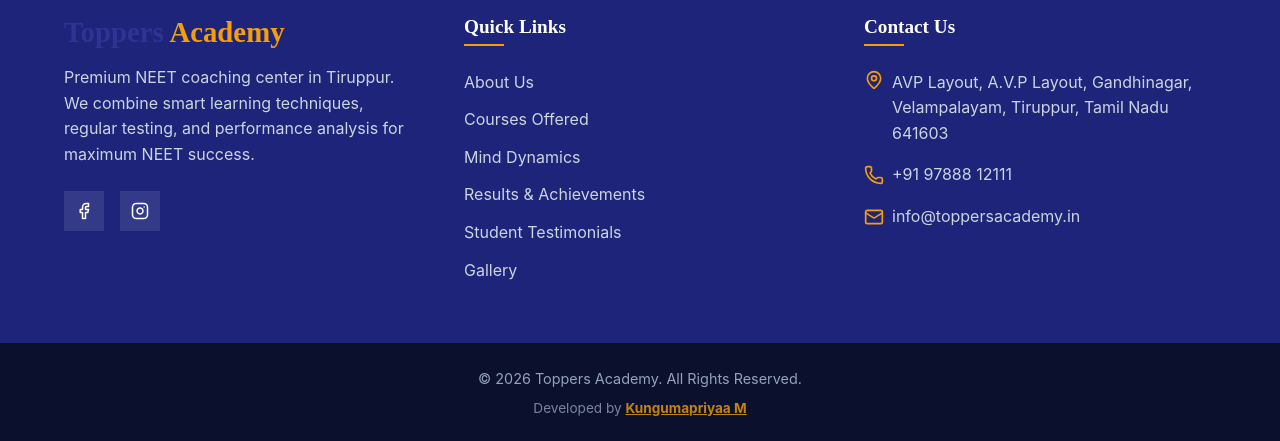
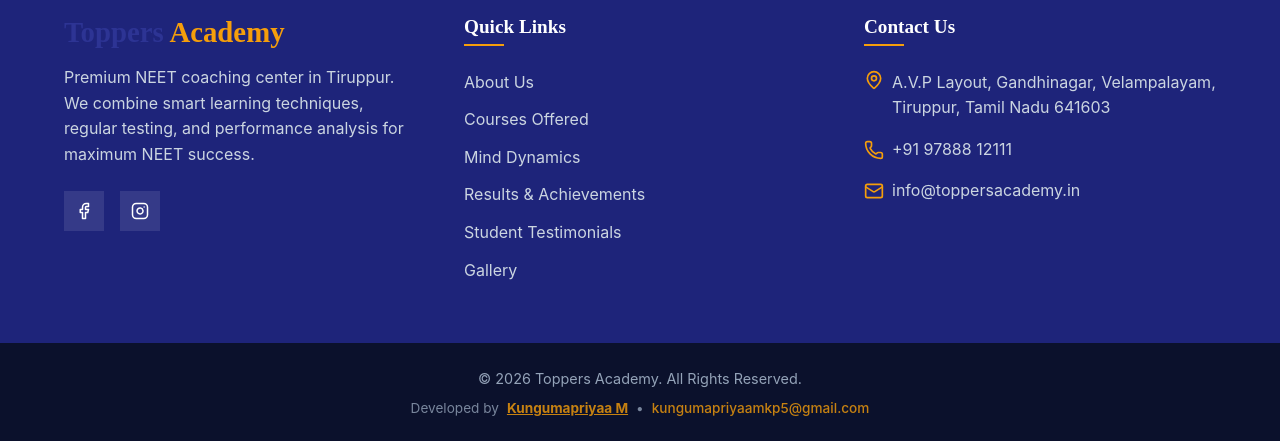
Before and after one commit to KungumapriyaaMKP/TAW-TUP, a React (Vite) app: page / in a window 1280 px wide. Shown: the part 10545-10986 px from the top of the page. Built offline with nearby package versions, Linux system fonts and the light colour scheme; a web font is replaced by a local one.

Commit message:
Optimize footer layout: append clickable developer email address next to LinkedIn credit, and fix duplicate AVP layout address copy

```diff
--- a/src/components/Footer.jsx
+++ b/src/components/Footer.jsx
@@ -58,7 +58,7 @@ const Footer = () => {
           <ul className="footer-contact">
             <li className="flex gap-1" style={{ display: 'flex', gap: '0.5rem' }}>
               <MapPin size={20} style={{ color: '#f59e0b', flexShrink: 0 }} />
-              <span>AVP Layout, A.V.P Layout, Gandhinagar, Velampalayam, Tiruppur, Tamil Nadu 641603</span>
+              <span>A.V.P Layout, Gandhinagar, Velampalayam, Tiruppur, Tamil Nadu 641603</span>
             </li>
             <li className="flex gap-1 items-center" style={{ display: 'flex', gap: '0.5rem', alignItems: 'center' }}>
               <Phone size={20} style={{ color: '#f59e0b', flexShrink: 0 }} />
@@ -74,8 +74,10 @@ const Footer = () => {
       <div className="footer-bottom">
         <p className="text-center" style={{ display: 'flex', flexDirection: 'column', gap: '0.5rem', alignItems: 'center', justifyContent: 'center' }}>
           <span>&copy; {new Date().getFullYear()} Toppers Academy. All Rights Reserved.</span>
-          <span style={{ fontSize: '0.85rem', opacity: '0.8' }}>
+          <span style={{ fontSize: '0.85rem', opacity: '0.8', display: 'flex', flexWrap: 'wrap', gap: '0.5rem', justifyContent: 'center', alignItems: 'center' }}>
             Developed by <a href="https://www.linkedin.com/in/kungumapriyaa-m/" target="_blank" rel="noopener noreferrer" style={{ color: '#f59e0b', fontWeight: 'bold', textDecoration: 'underline' }}>Kungumapriyaa M</a>
+            <span>•</span>
+            <a href="mailto:kungumapriyaamkp5@gmail.com" style={{ color: '#f59e0b', textDecoration: 'none', fontWeight: '500' }}>kungumapriyaamkp5@gmail.com</a>
           </span>
         </p>
       </div>
```
